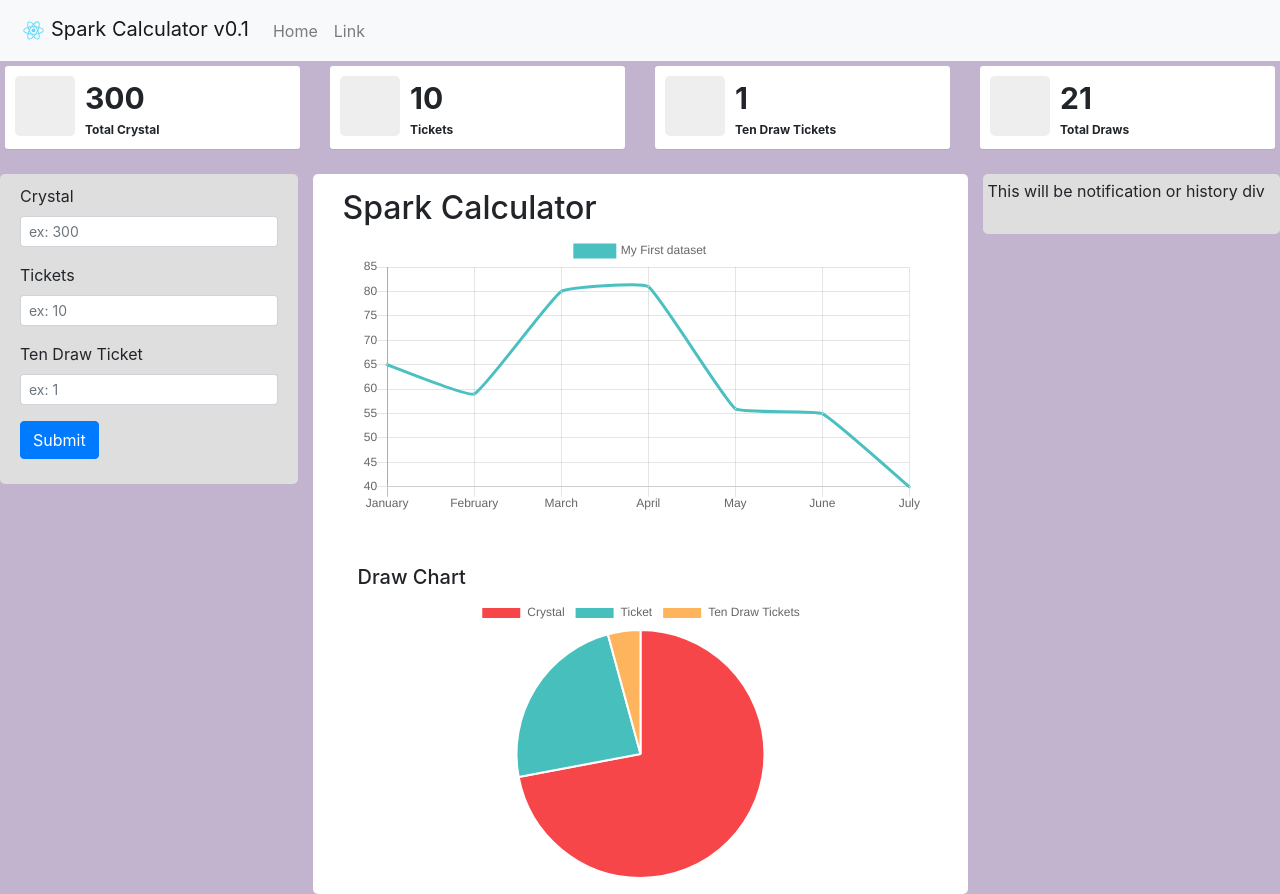
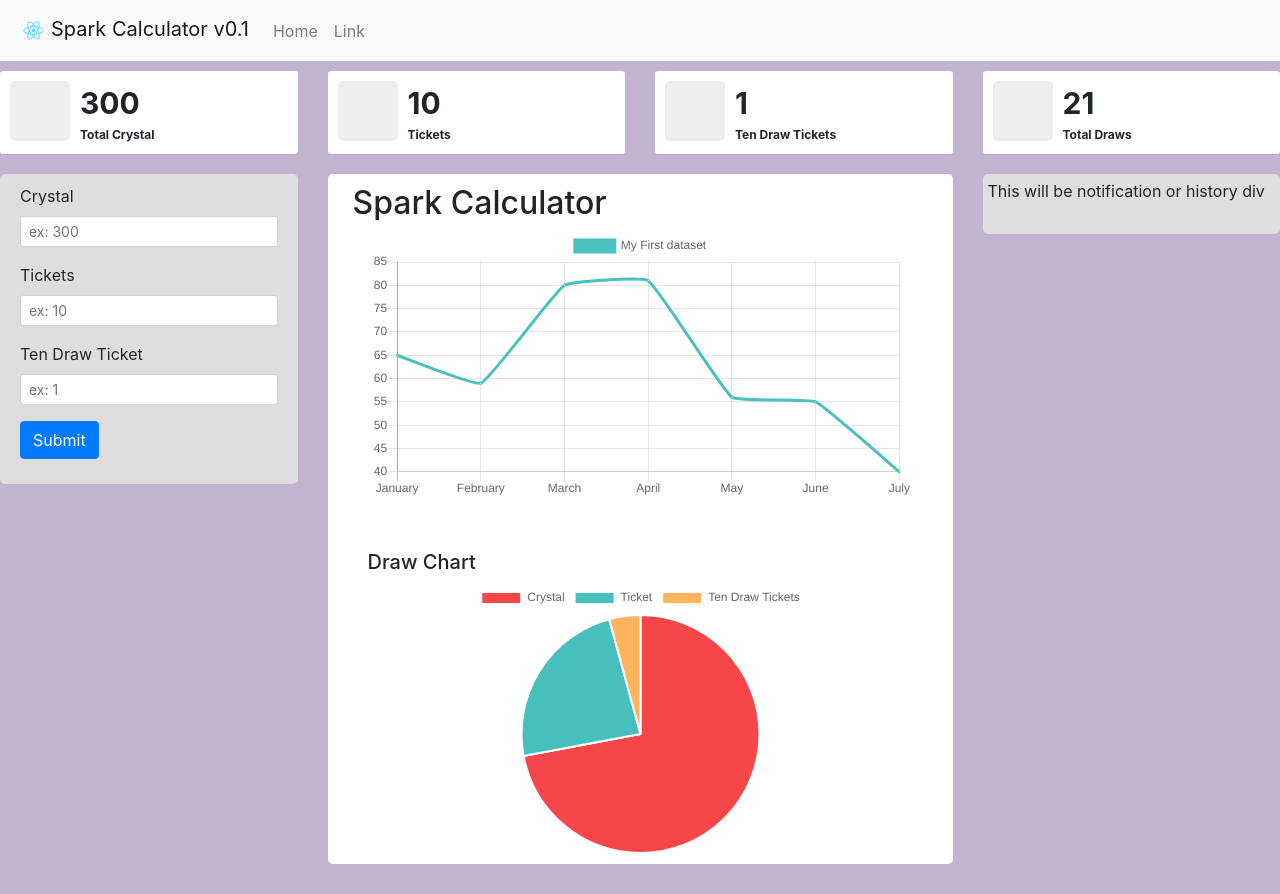
Before and after one commit to ipulcrimx/spark-calculator, a React (Create React App) app: page / in a window 1280 px wide. Built offline with nearby package versions, Linux system fonts and the light colour scheme.

Commit message:
edit some value in css component

```diff
--- a/src/css/components.css
+++ b/src/css/components.css
@@ -1,6 +1,6 @@
 .Hightlight-Holder
 {
-    margin: 5px;
+    margin-top: 10px;
 }
 
 .HightComponent
@@ -62,24 +62,30 @@ form {
     padding: 5px;
     padding-bottom: 15px;
     border-radius: 5px;
+    margin-bottom: 15px;
 }
 
 .dummy-blue {
     background-color: turquoise;
     padding: 5px;
+    margin-bottom: 10px;
     padding-bottom: 15px;
     border-radius: 5px;
 }
 
 .dummy-purple {
     background-color: blueviolet;
-    padding: 15px;
+    padding: 5px;
+    margin-bottom: 10px;
     border-radius: 5px;
 }
 
 .dummy-white {
     background-color: #fff;
-    padding: 15px;
+    padding: 10px;
+    margin-left: 0px;
+    margin-right: 0px;
+    margin-bottom: 10px;
     border-radius: 5px;
 }
 
@@ -88,11 +94,3 @@ form {
     padding-left: 15px;
     padding-right: 15px;
 }
-
-.graph {
-    min-height: 300px;
-    max-height: 750px;
-
-    min-width: 550px;
-    max-width: 800px;
-}
```
